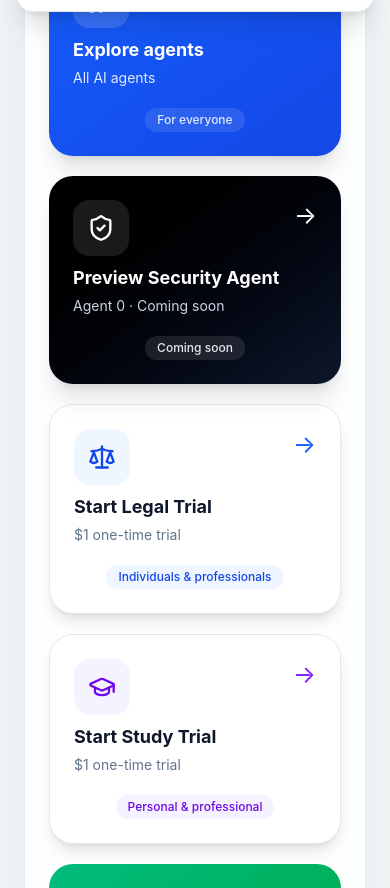
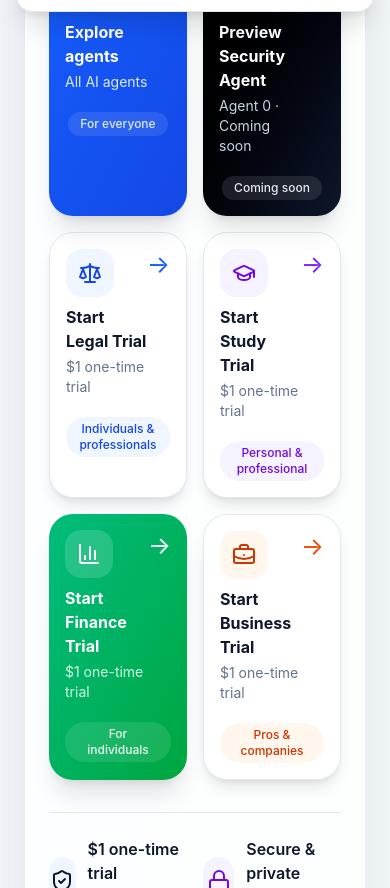
Before and after one commit to datacemia/legal-ai-agent, a Next.js app in the folder frontend/: page / in a window 390 px wide. Shown: the part 816-1704 px from the top of the page. Built offline with nearby package versions, Linux system fonts and the light colour scheme; no server answers.

Commit message:
Add professional Lucide icons to Runexa homepage

```diff
--- a/frontend/app/page.tsx
+++ b/frontend/app/page.tsx
@@ -338,21 +338,21 @@ export default function HomePage() {
                 </div>
               </div>
 
-              <div className="grid grid-cols-1 gap-5 md:grid-cols-2 xl:grid-cols-5">
+              <div className="grid grid-cols-2 gap-4 lg:grid-cols-6">
                 <a
                   href="#agents"
-                  className="group relative overflow-hidden rounded-3xl bg-gradient-to-br from-blue-600 to-blue-700 p-6 text-white shadow-xl transition duration-300 hover:-translate-y-1 hover:shadow-blue-200"
+                  className="group relative overflow-hidden rounded-3xl bg-gradient-to-br from-blue-600 to-blue-700 p-4 xl:p-5 text-white shadow-xl transition duration-300 hover:-translate-y-1 hover:shadow-blue-200"
                 >
                   <div className="absolute inset-0 bg-white/5 opacity-0 transition group-hover:opacity-100" />
 
                   <div className="relative flex items-start justify-between">
                     <div className="space-y-2 text-left">
-                      <div className="flex h-14 w-14 items-center justify-center rounded-2xl bg-white/15 text-2xl backdrop-blur">
-                        <Sparkles className="h-7 w-7" />
+                      <div className="flex h-12 w-12 items-center justify-center rounded-2xl bg-white/15 text-2xl backdrop-blur">
+                        <Sparkles className="h-6 w-6" />
                       </div>
 
                       <div>
-                        <h3 className="text-lg font-bold">{t.explore}</h3>
+                        <h3 className="text-base font-bold">{t.explore}</h3>
 
                         <p className="mt-1 text-sm text-blue-100">
                           {language === "fr"
@@ -380,16 +380,16 @@ export default function HomePage() {
 
                 <a
                   href="#agent-0"
-                  className="group relative overflow-hidden rounded-3xl bg-gradient-to-br from-black to-slate-900 p-6 text-white shadow-xl transition duration-300 hover:-translate-y-1 hover:shadow-slate-300"
+                  className="group relative overflow-hidden rounded-3xl bg-gradient-to-br from-black to-slate-900 p-4 xl:p-5 text-white shadow-xl transition duration-300 hover:-translate-y-1 hover:shadow-slate-300"
                 >
                   <div className="relative flex items-start justify-between">
                     <div className="space-y-2 text-left">
-                      <div className="flex h-14 w-14 items-center justify-center rounded-2xl bg-white/10 text-2xl backdrop-blur">
-                        <ShieldCheck className="h-7 w-7" />
+                      <div className="flex h-12 w-12 items-center justify-center rounded-2xl bg-white/10 text-2xl backdrop-blur">
+                        <ShieldCheck className="h-6 w-6" />
                       </div>
 
                       <div>
-                        <h3 className="text-lg font-bold">{t.trySecurity}</h3>
+                        <h3 className="text-base font-bold">{t.trySecurity}</h3>
 
                         <p className="mt-1 text-sm text-slate-300">
                           Agent 0 · {t.coming}
@@ -413,16 +413,16 @@ export default function HomePage() {
 
                 <Link
                   href="/upload"
-                  className="group rounded-3xl border border-slate-200 bg-white p-6 shadow-lg transition duration-300 hover:-translate-y-1 hover:shadow-blue-100"
+                  className="group rounded-3xl border border-slate-200 bg-white p-4 shadow-lg transition duration-300 hover:-translate-y-1 hover:shadow-blue-100"
                 >
                   <div className="flex items-start justify-between">
                     <div className="space-y-2 text-left">
-                      <div className="flex h-14 w-14 items-center justify-center rounded-2xl bg-blue-50 text-2xl">
-                        <Scale className="h-7 w-7 text-blue-700" />
+                      <div className="flex h-12 w-12 items-center justify-center rounded-2xl bg-blue-50 text-2xl">
+                        <Scale className="h-6 w-6 text-blue-700" />
                       </div>
 
                       <div>
-                        <h3 className="text-lg font-bold text-slate-900">
+                        <h3 className="text-base font-bold text-slate-900">
                           {t.tryLegal}
                         </h3>
 
@@ -452,16 +452,16 @@ export default function HomePage() {
 
                 <Link
                   href="/study"
-                  className="group rounded-3xl border border-slate-200 bg-white p-6 shadow-lg transition duration-300 hover:-translate-y-1 hover:shadow-violet-100"
+                  className="group rounded-3xl border border-slate-200 bg-white p-4 shadow-lg transition duration-300 hover:-translate-y-1 hover:shadow-violet-100"
                 >
                   <div className="flex items-start justify-between">
                     <div className="space-y-2 text-left">
-                      <div className="flex h-14 w-14 items-center justify-center rounded-2xl bg-violet-50 text-2xl">
-                        <GraduationCap className="h-7 w-7 text-violet-700" />
+                      <div className="flex h-12 w-12 items-center justify-center rounded-2xl bg-violet-50 text-2xl">
+                        <GraduationCap className="h-6 w-6 text-violet-700" />
                       </div>
 
                       <div>
-                        <h3 className="text-lg font-bold text-slate-900">
+                        <h3 className="text-base font-bold text-slate-900">
                           {t.tryStudy}
                         </h3>
 
@@ -491,18 +491,18 @@ export default function HomePage() {
 
                 <Link
                   href="/finance"
-                  className="group relative overflow-hidden rounded-3xl bg-gradient-to-br from-emerald-500 to-green-600 p-6 text-white shadow-xl transition duration-300 hover:-translate-y-1 hover:shadow-emerald-200"
+                  className="group relative overflow-hidden rounded-3xl bg-gradient-to-br from-emerald-500 to-green-600 p-4 xl:p-5 text-white shadow-xl transition duration-300 hover:-translate-y-1 hover:shadow-emerald-200"
                 >
                   <div className="absolute inset-0 bg-white/5 opacity-0 transition group-hover:opacity-100" />
 
                   <div className="relative flex items-start justify-between">
                     <div className="space-y-2 text-left">
-                      <div className="flex h-14 w-14 items-center justify-center rounded-2xl bg-white/15 text-2xl backdrop-blur">
-                        <BarChart3 className="h-7 w-7" />
+                      <div className="flex h-12 w-12 items-center justify-center rounded-2xl bg-white/15 text-2xl backdrop-blur">
+                        <BarChart3 className="h-6 w-6" />
                       </div>
 
                       <div>
-                        <h3 className="text-lg font-bold">{t.tryFinance}</h3>
+                        <h3 className="text-base font-bold">{t.tryFinance}</h3>
 
                         <p className="mt-1 text-sm text-emerald-100">
                           {language === "fr"
@@ -527,21 +527,18 @@ export default function HomePage() {
                       : "For individuals"}
                   </div>
                 </Link>
-              </div>
-
-              <div className="mt-5 flex justify-center">
                 <Link
                   href="/business"
-                  className="group w-full max-w-md rounded-3xl border border-slate-200 bg-white p-6 shadow-lg transition duration-300 hover:-translate-y-1 hover:shadow-orange-100"
+                  className="group rounded-3xl border border-slate-200 bg-white p-4 shadow-lg transition duration-300 hover:-translate-y-1 hover:shadow-orange-100"
                 >
                   <div className="flex items-start justify-between">
-                    <div className="flex items-start gap-4 text-left">
-                      <div className="flex h-14 w-14 items-center justify-center rounded-2xl bg-orange-50 text-2xl">
-                        <BriefcaseBusiness className="h-7 w-7 text-orange-700" />
+                    <div className="space-y-2 text-left">
+                      <div className="flex h-12 w-12 items-center justify-center rounded-2xl bg-orange-50 text-2xl">
+                        <BriefcaseBusiness className="h-6 w-6 text-orange-700" />
                       </div>
 
                       <div>
-                        <h3 className="text-lg font-bold text-slate-900">
+                        <h3 className="text-base font-bold text-slate-900">
                           {t.tryBusiness}
                         </h3>
 
@@ -562,18 +559,18 @@ export default function HomePage() {
 
                   <div className="mt-5 inline-flex rounded-full bg-orange-50 px-3 py-1 text-xs font-medium text-orange-700">
                     {language === "fr"
-                      ? "Pour professionnels & entreprises"
+                      ? "Pro & entreprises"
                       : language === "ar"
                       ? "للمحترفين والشركات"
-                      : "For professionals & companies"}
+                      : "Pros & companies"}
                   </div>
                 </Link>
               </div>
 
-              <div className="mt-8 grid grid-cols-1 gap-4 border-t border-slate-200 pt-6 md:grid-cols-4">
+              <div className="mt-8 grid grid-cols-2 gap-4 border-t border-slate-200 pt-6 lg:grid-cols-4">
                 <div className="flex items-center gap-3 text-left">
                   <div className="flex h-12 w-12 items-center justify-center rounded-2xl bg-blue-50 text-xl">
-                    <ShieldCheck className="h-7 w-7" />
+                    <ShieldCheck className="h-6 w-6" />
                   </div>
 
                   <div>
```
